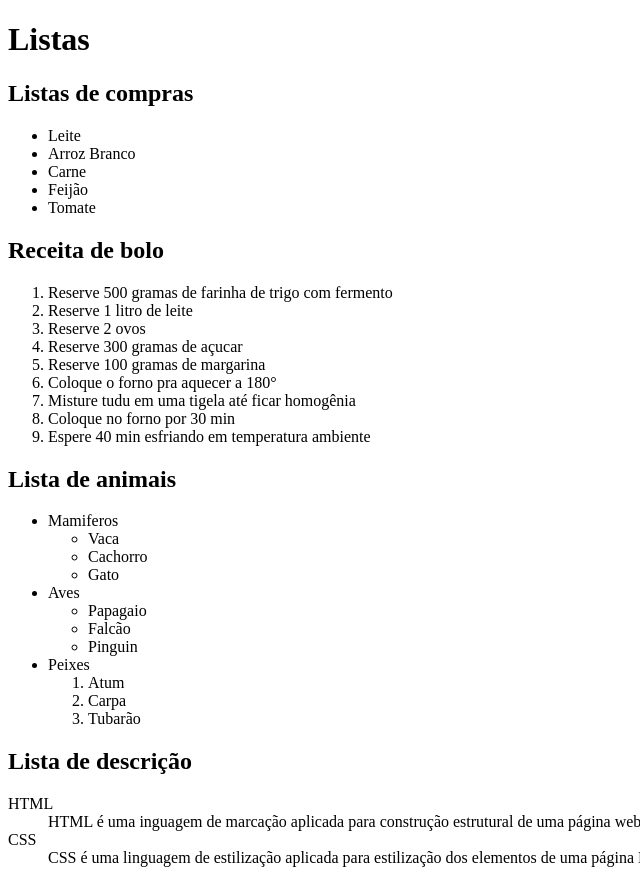
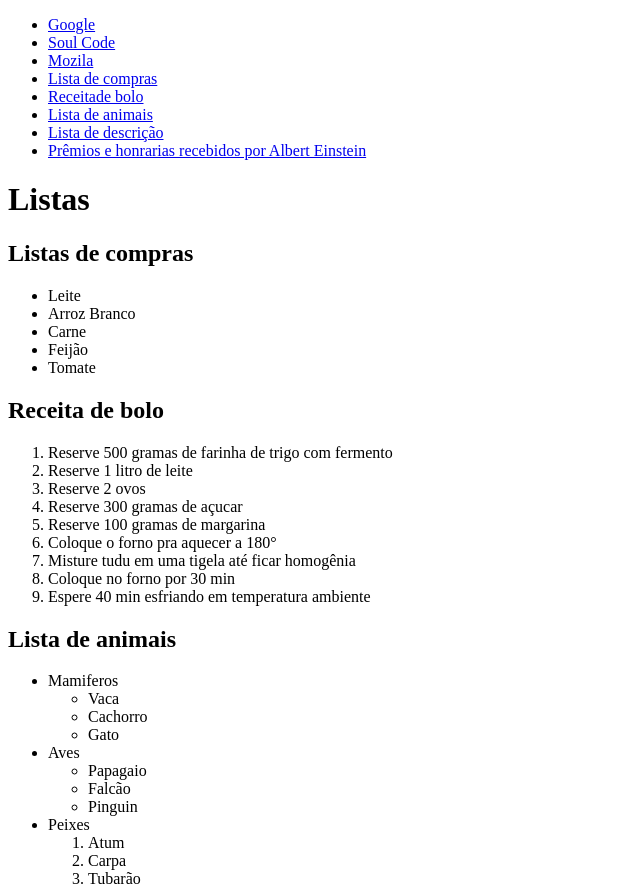
Before and after one commit to leo-vilelela/Reposit-rio-de-estudo-HTML, a plain HTML site: page aula-220623/index.html in a window 1280 px wide. Shown: the top 891 px of the page, without its empty margins (0-640 px from the left). Drawn offline with Linux system fonts and the light colour scheme.

Commit message:
Adding anchors

```diff
--- a/aula-220623/index.html
+++ b/aula-220623/index.html
@@ -5,8 +5,36 @@
     <title>Aula 22/06/2023</title>
 </head>
 <body>
+
+    <ul>
+        <li>
+            <a href="http://www.google.com.br" target="_blank">Google</a>
+        </li>
+        <li>
+            <a href="https://soulcode-online-free.teachable.com/courses/1790983/lectures/40447366" target="_blank">Soul Code</a>
+        </li>
+        <li>
+            <a href="https://foundation.mozilla.org/pt-BR/" target="_blank">Mozila</a>
+        </li>
+        <li>
+            <a href="#lista-compras" >Lista de compras</a>
+        </li>
+        <li>
+            <a href="#receita-bolos" >Receitade bolo</a>
+        </li>
+        <li>
+            <a href="#lista-animais" >Lista de animais</a>
+        </li>
+        <li>
+            <a href="#lista-descrição" >Lista de descrição</a>
+        </li>
+        <li>
+            <a href="https://pt.wikipedia.org/wiki/Albert_Einstein#Pr%C3%AAmios_e_honrarias "target="_blank" >Prêmios e honrarias recebidos por Albert Einstein</a>
+        </li>
+    </ul>
+
     <h1>Listas</h1>
-    <h2>Listas de compras</h2>
+    <h2 id="lista-compras">Listas de compras</h2>
     <ul>
         <li>Leite</li>
         <li>Arroz Branco</li>
@@ -14,7 +42,7 @@
         <li>Feijão</li>
         <li>Tomate</li>
     </ul>
-    <h2>Receita de bolo</h2>
+    <h2 id="receita-bolos">Receita de bolo</h2>
     <ol>
         <li>Reserve 500 gramas de farinha de trigo com fermento</li>
         <li>Reserve 1 litro de leite</li>
@@ -26,7 +54,7 @@
         <li>Coloque no forno por 30 min</li>
         <li>Espere 40 min esfriando em temperatura ambiente</li>
     </ol>
-    <h2>Lista de animais</h2>
+    <h2 id="lista-animais">Lista de animais</h2>
     <ul>
         <li>
             Mamiferos
@@ -53,12 +81,13 @@
             </ol>
         </li>
     </ul>
-    <h2>Lista de descrição</h2>
+    <h2 id="lista-descrição">Lista de descrição</h2>
     <dl>
         <dt>HTML</dt>
         <dd>HTML é uma inguagem de marcação aplicada para construção estrutural de uma página web</dd>
         <dt>CSS</dt>
         <dd>CSS é uma linguagem de estilização aplicada para estilização dos elementos de uma página HTML</dd>
     </dl>
+
 </body>
 </html>
```
